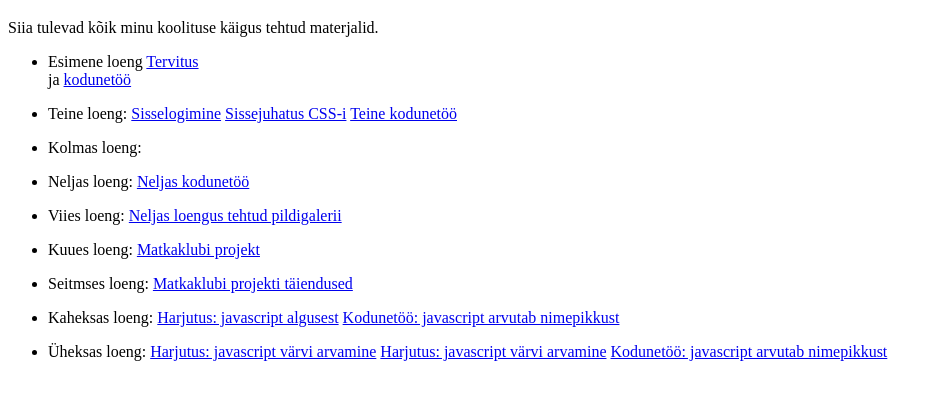
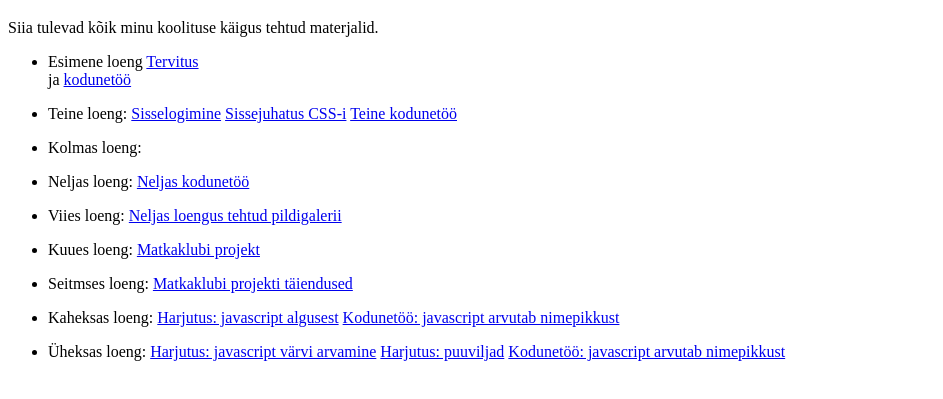
Before and after one commit to irisherman/Projektid, a plain HTML site: page index.html in a window 1280 px wide. Shown: the part 61-460 px from the top of the page, without its empty margins (0-943 px from the left). Drawn offline with Linux system fonts and the light colour scheme.

Commit message:
Update index.html

```diff
--- a/index.html
+++ b/index.html
@@ -54,7 +54,7 @@
 <ul>
     <li>Üheksas loeng:
         <a href="loeng09/index.html">Harjutus: javascript värvi arvamine</a>
-        <a href="loeng09/puuviljad.html">Harjutus: javascript värvi arvamine</a>
+        <a href="loeng09/puuviljad.html">Harjutus: puuviljad</a>
         <a href="loeng09/kodutöö.html">Kodunetöö: javascript arvutab nimepikkust</a>
     </li>
 </ul>
```
